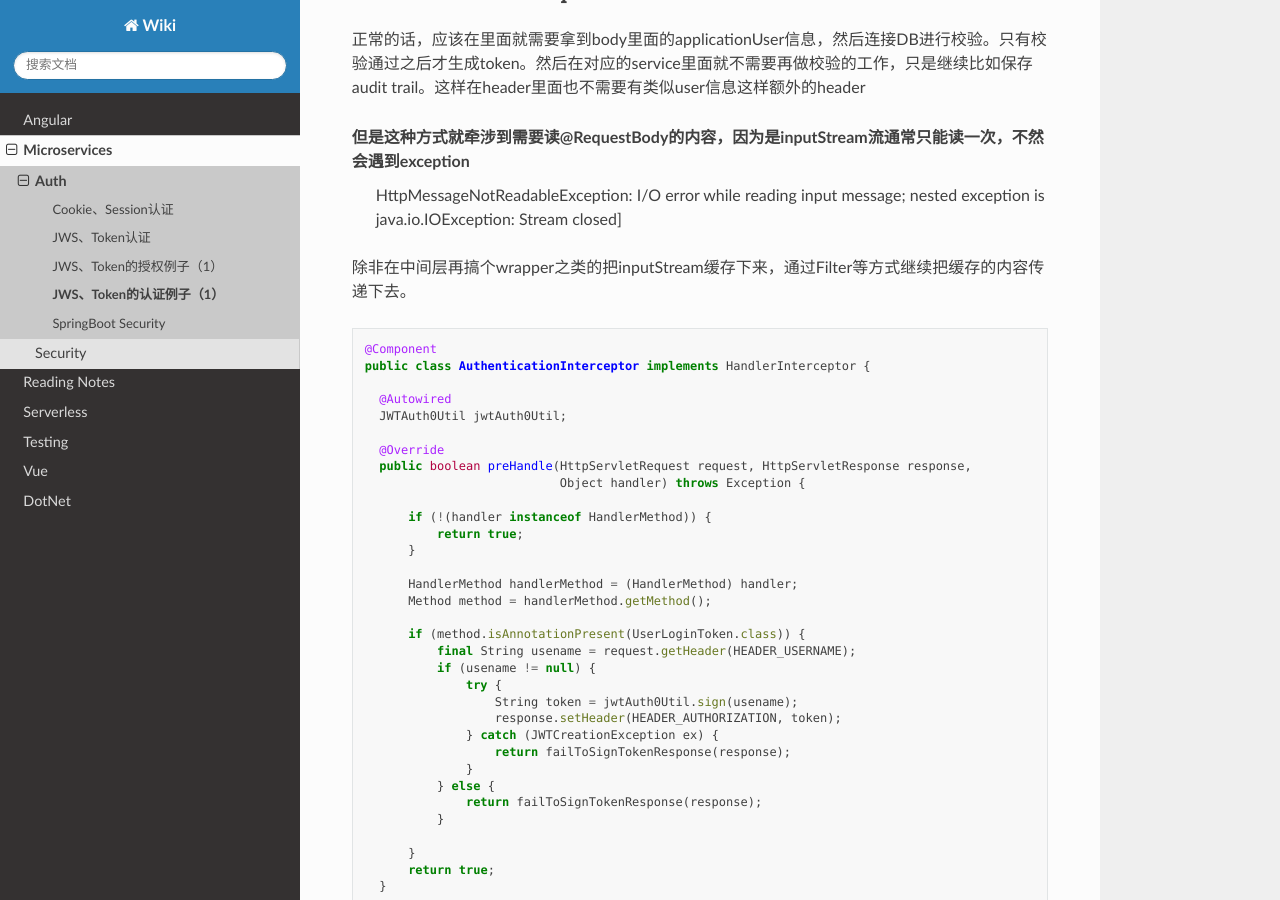
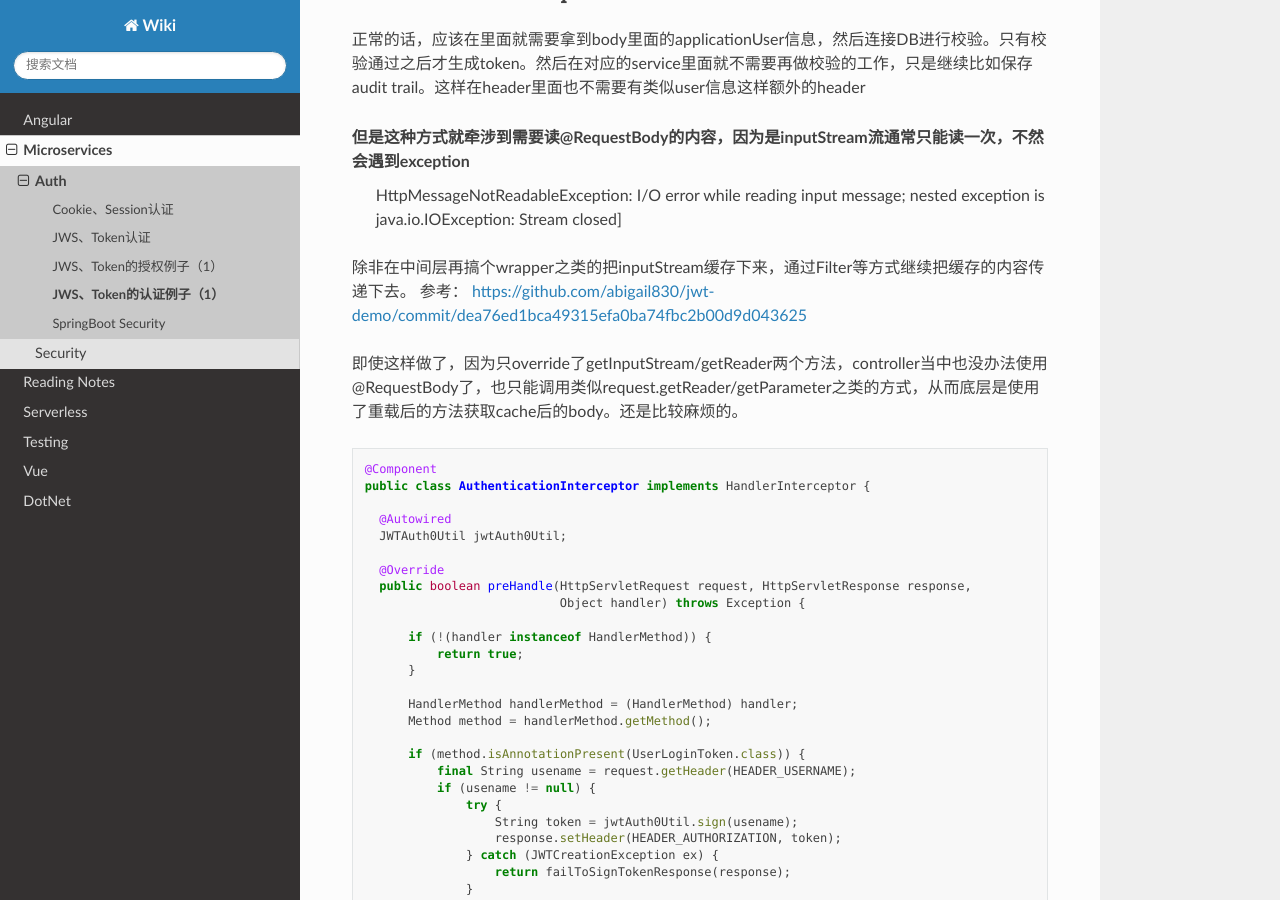
Before and after one commit to abigail830/Sphinx_wiki, a Sphinx documentation site: the page built from source/Microservices/Auth/JWT_token_Authe.rst, in a window 1280 px wide and 900 px high, scrolled down 733 px. Built offline with Sphinx 7.4.7 and the Read the Docs theme 2.0.0, drawn with Linux system fonts in a browser that asks for light colours.

Commit message:
Update JWT_token_Authe.rst

```diff
--- a/source/Microservices/Auth/JWT_token_Authe.rst
+++ b/source/Microservices/Auth/JWT_token_Authe.rst
@@ -38,7 +38,9 @@ AuthenticationInterceptor
   HttpMessageNotReadableException: I/O error while reading input message; nested exception is java.io.IOException: Stream closed]
 
 除非在中间层再搞个wrapper之类的把inputStream缓存下来，通过Filter等方式继续把缓存的内容传递下去。
+参考： https://github.com/abigail830/jwt-demo/commit/dea76ed1bca49315efa0ba74fbc2b00d9d043625
 
+即使这样做了，因为只override了getInputStream/getReader两个方法，controller当中也没办法使用@RequestBody了，也只能调用类似request.getReader/getParameter之类的方式，从而底层是使用了重载后的方法获取cache后的body。还是比较麻烦的。
 
 .. code-block:: java
 
```
